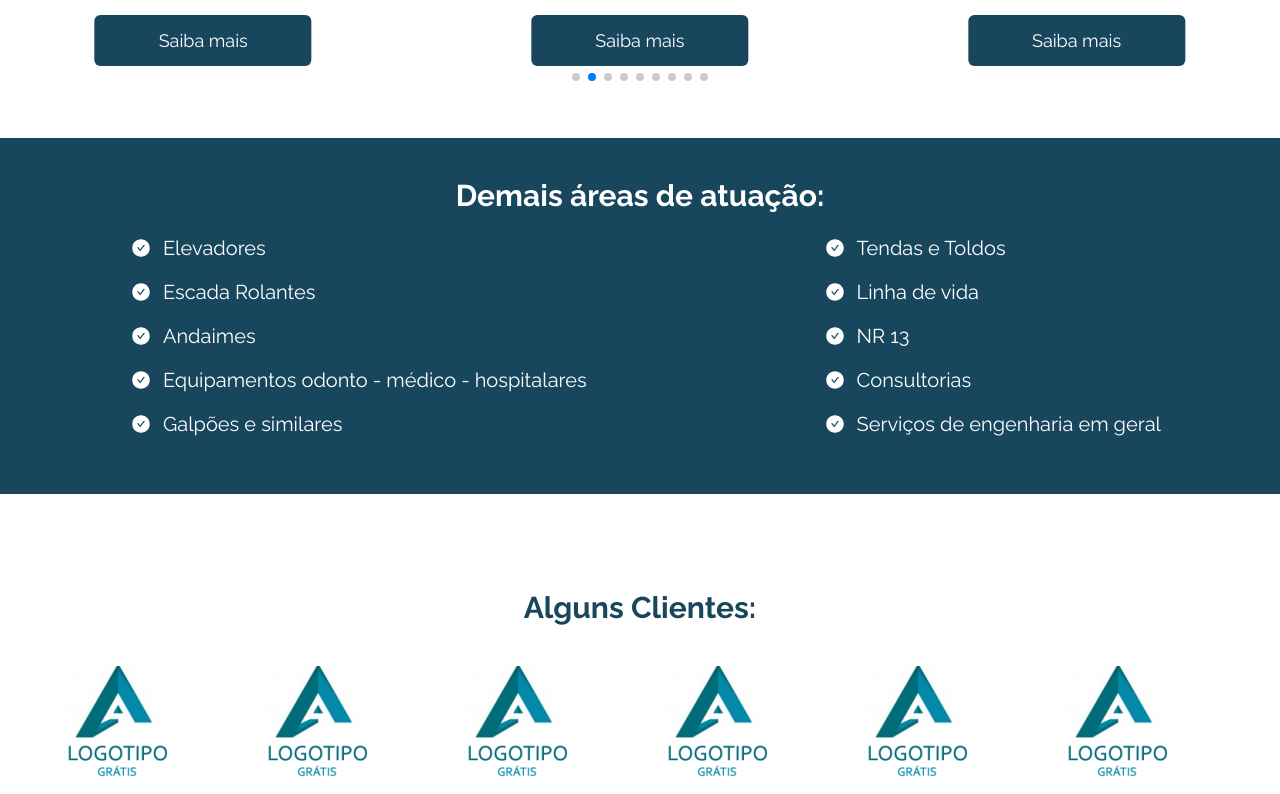
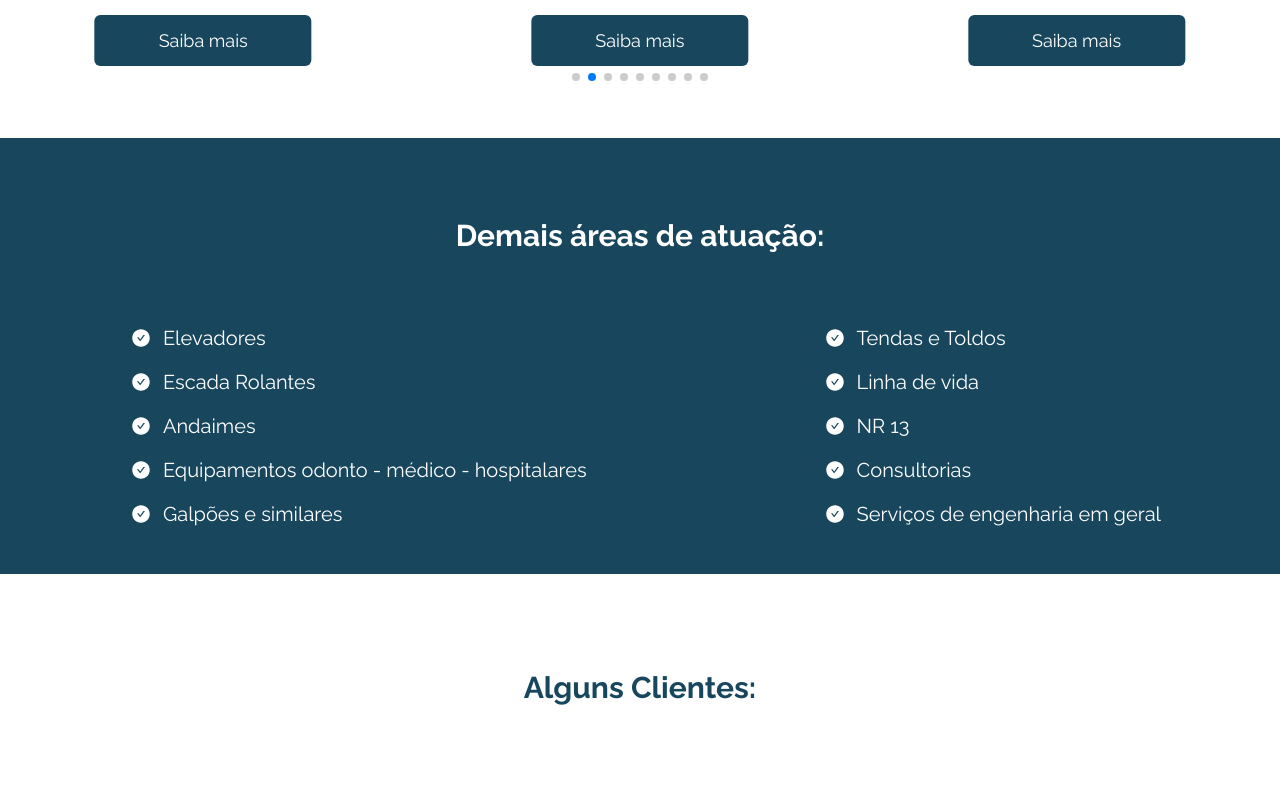
Before and after one commit to ThiagoPalhares77/ars-engenharia, a Next.js app: page / in a window 1280 px wide. Shown: the part 1240-2034 px from the top of the page. Built offline with nearby package versions, Linux system fonts and the light colour scheme.

Commit message:
Feat framer-motion

```diff
--- a/components/Clients.tsx
+++ b/components/Clients.tsx
@@ -1,14 +1,37 @@
 import Image from 'next/image'
 import React from 'react'
+import { motion, Variants } from 'framer-motion'
 import LogoExemple from '/public/ClientsLogo/logoexemple.png'
 
 export const Clients = () => {
+  const cardVariants: Variants = {
+    offscreen: {
+      y: 300
+    },
+    onscreen: {
+      y: 50,
+      transition: {
+        type: 'spring',
+        bounce: 0.4,
+        duration: 0.8
+      }
+    }
+  }
   return (
-    <div id="Clients" className=" pt-24">
+    <motion.div
+      id="Clients"
+      className="pt-24"
+      initial="offscreen"
+      whileInView="onscreen"
+      viewport={{ once: true, amount: 0.8 }}
+    >
       <h1 className="mb-10 text-center text-3xl font-bold text-[#18475D]">
         Alguns Clientes:
       </h1>
-      <ul className="grid md:grid-cols-6 sm:grid-cols-3 grid-cols-2 mx-10">
+      <motion.ul
+        className="grid md:grid-cols-6 sm:grid-cols-3 grid-cols-2 mx-10"
+        variants={cardVariants}
+      >
         <li>
           <Image src={LogoExemple} alt={''} />
         </li>
@@ -27,7 +50,7 @@ export const Clients = () => {
         <li>
           <Image src={LogoExemple} alt={''} />
         </li>
-      </ul>
-    </div>
+      </motion.ul>
+    </motion.div>
   )
 }
--- a/components/OtherJobs.tsx
+++ b/components/OtherJobs.tsx
@@ -1,13 +1,35 @@
 import React from 'react'
+import { motion, Variants } from 'framer-motion'
 import { AiFillCheckCircle } from 'react-icons/ai'
 
 export const OtherJobs = () => {
+  const cardVariants: Variants = {
+    offscreen: {
+      y: 300
+    },
+    onscreen: {
+      y: 50,
+      transition: {
+        type: 'spring',
+        bounce: 0.4,
+        duration: 0.8
+      }
+    }
+  }
   return (
-    <div className="bg-[#18475d] py-10 mt-10 text-white">
+    <motion.div
+      className="bg-[#18475d] py-20 mt-10 text-white"
+      initial="offscreen"
+      whileInView="onscreen"
+      viewport={{ once: true, amount: 0.8 }}
+    >
       <h1 className="text-3xl font-bold  text-center ">
         Demais áreas de atuação:
       </h1>
-      <ul className="flex sm:justify-around sm:flex-row flex-col pl-3 pt-5 ">
+      <motion.ul
+        className="flex sm:justify-around sm:flex-row flex-col pl-3 pt-5"
+        variants={cardVariants}
+      >
         <div>
           <li className="flex gap-3 items-center mb-4">
             <span>
@@ -74,7 +96,7 @@ export const OtherJobs = () => {
             <span className="text-xl">Serviços de engenharia em geral</span>
           </li>
         </div>
-      </ul>
-    </div>
+      </motion.ul>
+    </motion.div>
   )
 }
--- a/package.json
+++ b/package.json
@@ -9,7 +9,7 @@
     "lint": "next lint"
   },
   "dependencies": {
-    "framer-motion": "^7.6.1",
+    "framer-motion": "^7.6.18",
     "next": "12.3.1",
     "react": "18.2.0",
     "react-dom": "18.2.0",
```
Also changed, not shown: 1 other file (tests, documents, lock files or other folders).
